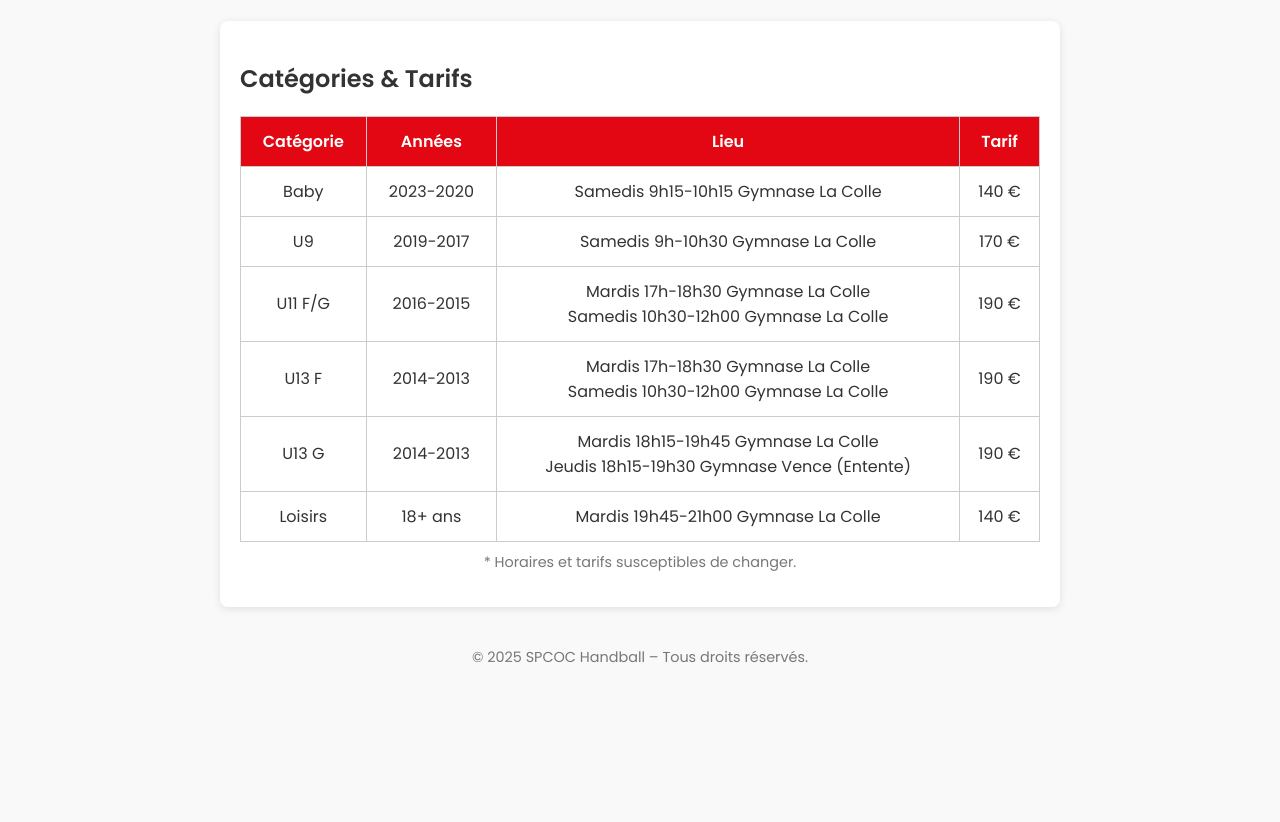
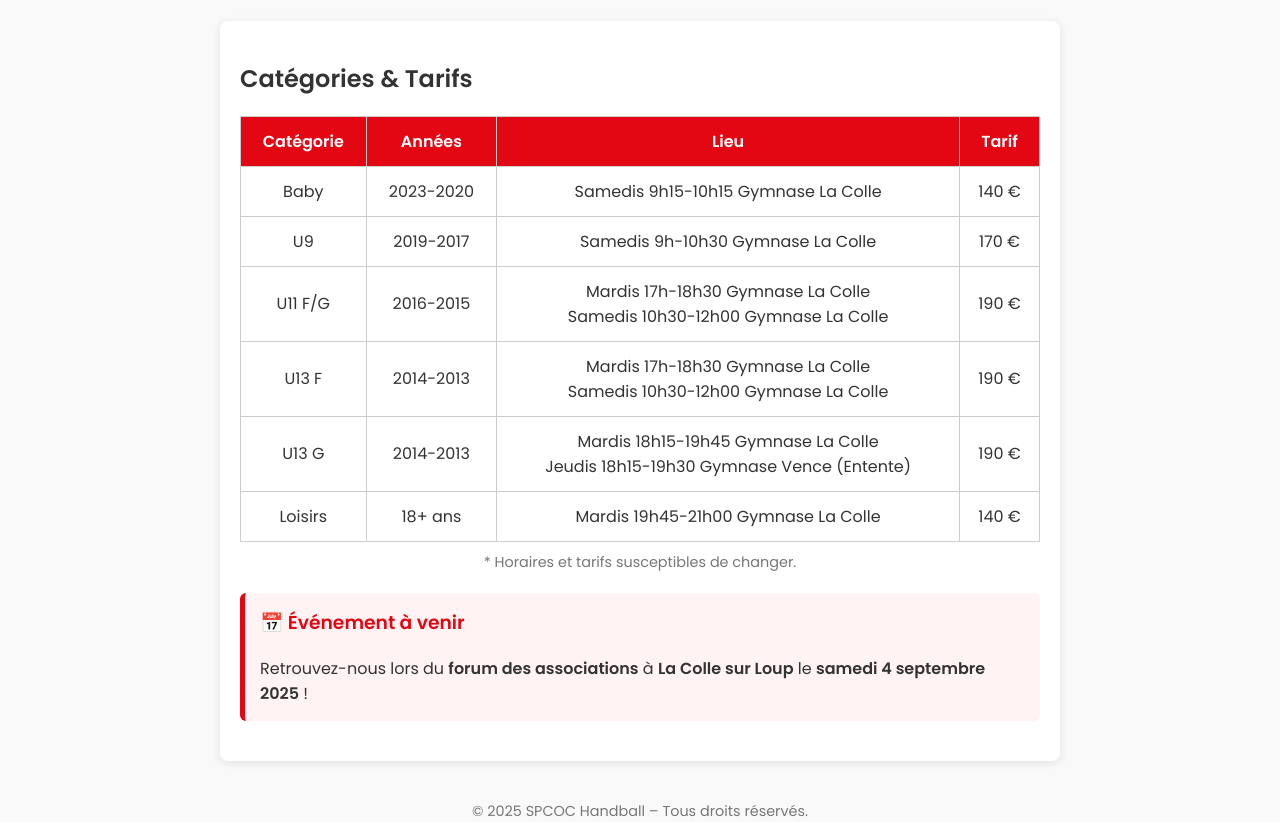
Before and after one commit to gins06/spcoc-handball, a plain HTML site: page tarifs.html in a window 1280 px wide. Shown: the part 92-914 px from the top of the page. Before the commit the page ends 800 px from the top, so only its background shows below. Drawn offline with Linux system fonts and the light colour scheme.

Commit message:
Update tarifs.html

```diff
--- a/tarifs.html
+++ b/tarifs.html
@@ -142,6 +142,11 @@
       * Horaires et tarifs susceptibles de changer.
     </p>
 
+<div style="background-color: #fff3f3; border-left: 5px solid var(--rouge-spcoc); padding: 15px; margin: 20px 0; border-radius: 6px;">
+    <h3 style="margin-top: 0; color: var(--rouge-spcoc);">📅 Événement à venir</h3>
+    <p style="margin: 0;">Retrouvez-nous lors du <strong>forum des associations</strong> à <strong>La Colle sur Loup</strong> le <strong>samedi 4 septembre 2025</strong> !</p>
+  </div>
+
   </main>
 
   <footer>
```
